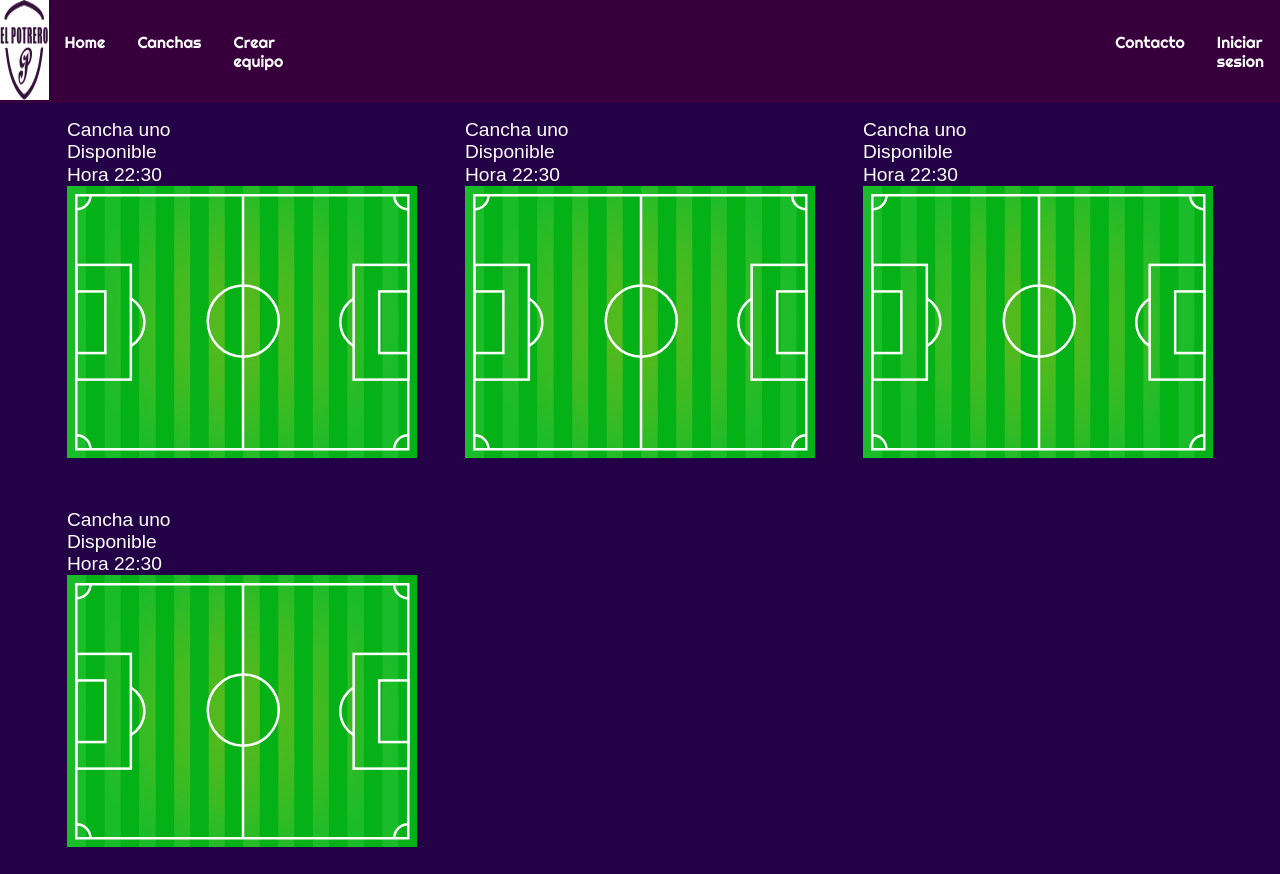
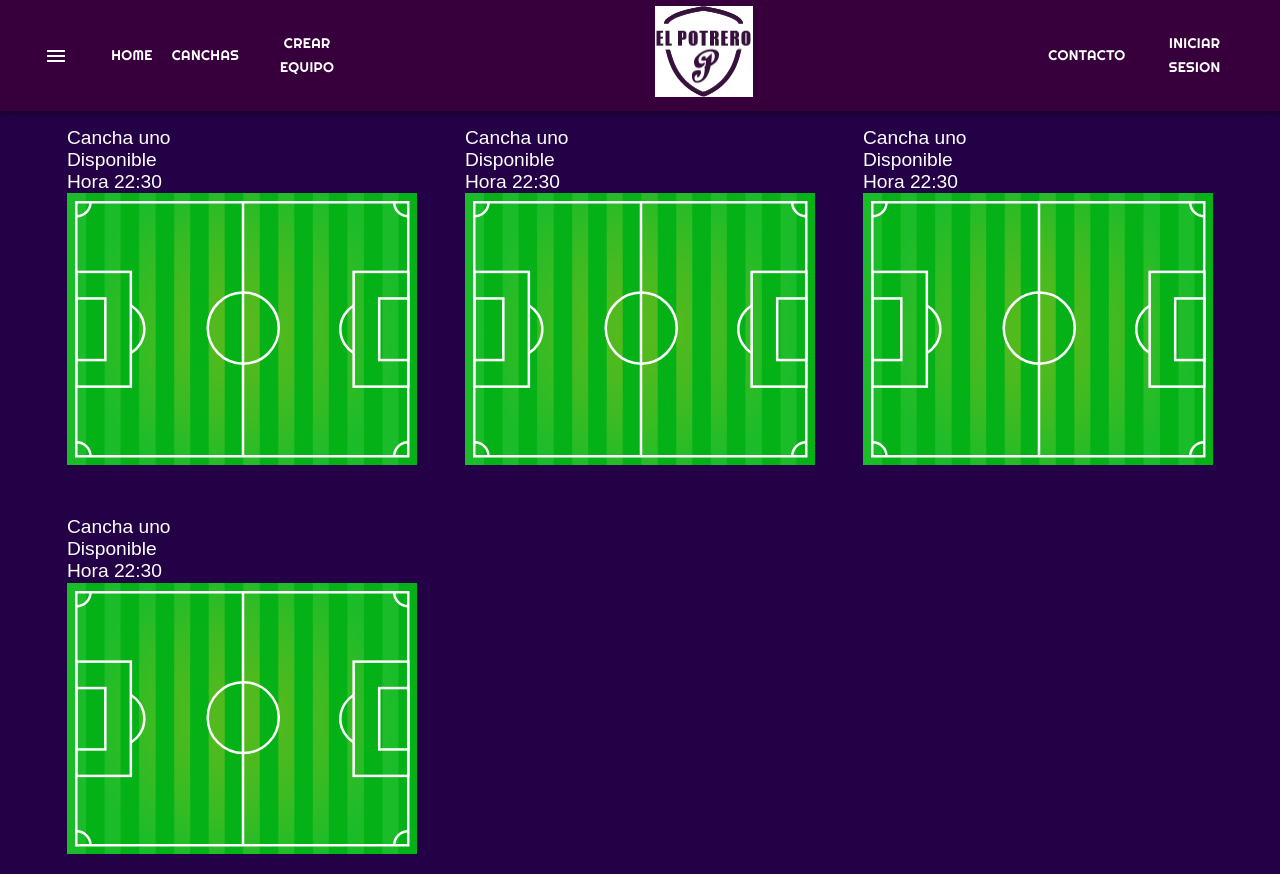
Before and after one commit to jesusmirena/rest-client-elpotrero, a React (Create React App) app: page / in a window 1280 px wide. Built offline with nearby package versions, Linux system fonts and the light colour scheme; a web font is replaced by a local one.

Commit message:
Material UI y NavBar arreglado

```diff
--- a/package.json
+++ b/package.json
@@ -3,6 +3,12 @@
   "version": "0.1.0",
   "private": true,
   "dependencies": {
+    "@emotion/react": "^11.4.1",
+    "@emotion/styled": "^11.3.0",
+    "@material-ui/core": "^5.0.0-beta.5",
+    "@material-ui/icons": "^4.11.2",
+    "@mui/icons-material": "^5.0.1",
+    "@mui/material": "^5.0.1",
     "@testing-library/jest-dom": "^5.14.1",
     "@testing-library/react": "^11.2.7",
     "@testing-library/user-event": "^12.8.3",
--- a/src/components/Home/Home.tsx
+++ b/src/components/Home/Home.tsx
@@ -1,12 +1,11 @@
 import React from "react";
-import NavBar from "../NavBar/NavBar";
 import CardsGrid from "../CardsGrid/CardsGrid";
-import styles from "../Home/Home.module.scss";
+import NavBarMui from "../NavBar/NavBarMUI";
 
 export default function Home() {
   return (
     <div>
-      <NavBar />
+      <NavBarMui />
       <CardsGrid />
     </div>
   );
--- /dev/null
+++ b/src/components/NavBar/MenuHamburguesa.tsx
@@ -0,0 +1,78 @@
+import * as React from "react";
+import Box from "@mui/material/Box";
+import SwipeableDrawer from "@mui/material/SwipeableDrawer";
+import Button from "@mui/material/Button";
+import List from "@mui/material/List";
+import ListItem from "@mui/material/ListItem";
+import ListItemText from "@mui/material/ListItemText";
+import MenuIcon from "@mui/icons-material/Menu";
+
+type Anchor = "top" | "left" | "bottom" | "right";
+
+export default function SwipeableTemporaryDrawer() {
+  const [state, setState] = React.useState({
+    top: false,
+    left: false,
+    bottom: false,
+    right: false,
+  });
+
+  const toggleDrawer =
+    (anchor: Anchor, open: boolean) =>
+    (event: React.KeyboardEvent | React.MouseEvent) => {
+      if (
+        event &&
+        event.type === "keydown" &&
+        ((event as React.KeyboardEvent).key === "Tab" ||
+          (event as React.KeyboardEvent).key === "Shift")
+      ) {
+        return;
+      }
+
+      setState({ ...state, [anchor]: open });
+    };
+
+  const list = (anchor: Anchor) => (
+    <Box
+      sx={{ width: anchor === "top" || anchor === "bottom" ? "auto" : 250 }}
+      role="presentation"
+      onClick={toggleDrawer(anchor, false)}
+      onKeyDown={toggleDrawer(anchor, false)}
+    >
+      <List>
+        <ListItem button>
+          <ListItemText primary="Ver perfil" />
+        </ListItem>
+        <ListItem button>
+          <ListItemText primary="Crear equipo" />
+        </ListItem>
+        <ListItem button>
+          <ListItemText primary="Reservar cancha" />
+        </ListItem>
+        <ListItem button>
+          <Button variant="contained">Cerrar sesion</Button>
+        </ListItem>
+      </List>
+    </Box>
+  );
+
+  return (
+    <div>
+      {(["left"] as const).map((anchor) => (
+        <React.Fragment key={anchor}>
+          <Button color="inherit" onClick={toggleDrawer(anchor, true)}>
+            <MenuIcon />
+          </Button>
+          <SwipeableDrawer
+            anchor={anchor}
+            open={state[anchor]}
+            onClose={toggleDrawer(anchor, false)}
+            onOpen={toggleDrawer(anchor, true)}
+          >
+            {list(anchor)}
+          </SwipeableDrawer>
+        </React.Fragment>
+      ))}
+    </div>
+  );
+}
--- a/src/components/NavBar/NavBar.module.scss
+++ /dev/null
@@ -1,64 +0,0 @@
-.header {
-  position: relative;
-  background-color: #37003c;
-}
-
-.headerWrapper {
-  padding-top: 1rem;
-  padding-bottom: 1rem;
-}
-@media (min-width: 600px) {
-  .headerWrapper {
-    display: flex;
-    align-items: center;
-    padding-top: 0;
-    padding-bottom: 0;
-  }
-}
-.nav {
-  flex: 1;
-}
-.logo {
-  height: 100px;
-  background-color: #ffffff;
-}
-
-@media (min-width: 600px) {
-  .navWrapper {
-    display: flex;
-    list-style: none;
-  }
-}
-
-@media (max-width: 599px) {
-  .navWrapper {
-    position: absolute;
-    top: 100%;
-    right: 0;
-    left: 0;
-    z-index: -1;
-    background-color: #d9f0f7;
-    visibility: hidden;
-    opacity: 0;
-    transform: translateY(-100%);
-    transition: transform 0.3s ease-out, opacity 0.3s ease-out;
-  }
-  .navWrapper.active {
-    visibility: visible;
-    opacity: 1;
-    transform: translateY(0);
-  }
-}
-
-.navLink {
-  display: block;
-  padding: 1.5rem 1rem;
-  color: #ffffff;
-  &:hover {
-    color: aqua;
-  }
-}
-
-.navLinkEnd {
-  margin-left: 50rem;
-}
--- a/src/components/NavBar/NavBar.tsx
+++ /dev/null
@@ -1,51 +0,0 @@
-import React from "react";
-import { Link } from "react-router-dom";
-import logo from "../../visuales/fondoPotrero.png";
-import styles from "../NavBar/NavBar.module.scss";
-export default function NavBar() {
-  return (
-    <header className={styles.header}>
-      <div className={`${styles.wrapper} ${styles.headerWrapper}`}>
-        <Link to="/home">
-          <img className={styles.logo} src={logo} />
-        </Link>
-        <nav className={styles.nav}>
-          <ul className={styles.navWrapper}>
-            <li>
-              {" "}
-              <Link className={styles.navLink} to="/home">
-                Home{" "}
-              </Link>
-            </li>
-            <li>
-              {" "}
-              <Link className={styles.navLink} to="/canchas">
-                Canchas
-              </Link>
-            </li>
-            <li>
-              {" "}
-              <Link className={styles.navLink} to="#">
-                Crear equipo
-              </Link>
-            </li>
-            <li>
-              {" "}
-              <Link
-                className={`${styles.navLink} ${styles.navLinkEnd}`}
-                to="/contacto"
-              >
-                Contacto
-              </Link>
-            </li>
-            <li>
-              <Link className={styles.navLink} to="/login">
-                Iniciar sesion
-              </Link>
-            </li>
-          </ul>
-        </nav>
-      </div>
-    </header>
-  );
-}
--- /dev/null
+++ b/src/components/NavBar/NavBarMUI.tsx
@@ -0,0 +1,64 @@
+import * as React from "react";
+import { createTheme, ThemeProvider } from "@material-ui/core/styles";
+import AppBar from "@mui/material/AppBar";
+import Box from "@mui/material/Box";
+import Toolbar from "@mui/material/Toolbar";
+import { Link } from "react-router-dom";
+import Button from "@mui/material/Button";
+import IconButton from "@mui/material/IconButton";
+
+import logo from "../../visuales/fondoPotrero.png";
+import MenuHamburguesa from "./MenuHamburguesa";
+
+const purpleTheme = createTheme({
+  palette: {
+    primary: {
+      main: "#37003c",
+    },
+    secondary: {
+      main: "#ad1457",
+    },
+  },
+});
+
+export default function NavBarMui() {
+  return (
+    <Box sx={{ flexGrow: 1 }}>
+      <ThemeProvider theme={purpleTheme}>
+        <AppBar position="static" color="primary">
+          <Toolbar>
+            <IconButton
+              size="large"
+              edge="start"
+              color="inherit"
+              aria-label="menu"
+            >
+              <MenuHamburguesa />
+            </IconButton>
+            <Button color="inherit">
+              <Link to="/home">Home </Link>
+            </Button>
+            <Button color="inherit">
+              <Link to="/canchas">Canchas</Link>
+            </Button>
+            <Button color="inherit">
+              <Link to="/equipo">Crear equipo</Link>
+            </Button>
+
+            <Button sx={{ mx: 35 }}>
+              <Link to="/home">
+                <img style={{ background: "white" }} src={logo} alt="logo" />
+              </Link>
+            </Button>
+            <Button color="inherit">
+              <Link to="/contacto">Contacto</Link>
+            </Button>
+            <Button color="inherit">
+              <Link to="/login">Iniciar sesion</Link>
+            </Button>
+          </Toolbar>
+        </AppBar>
+      </ThemeProvider>
+    </Box>
+  );
+}
```
Also changed, not shown: 2 other files (tests, documents, lock files or other folders).
